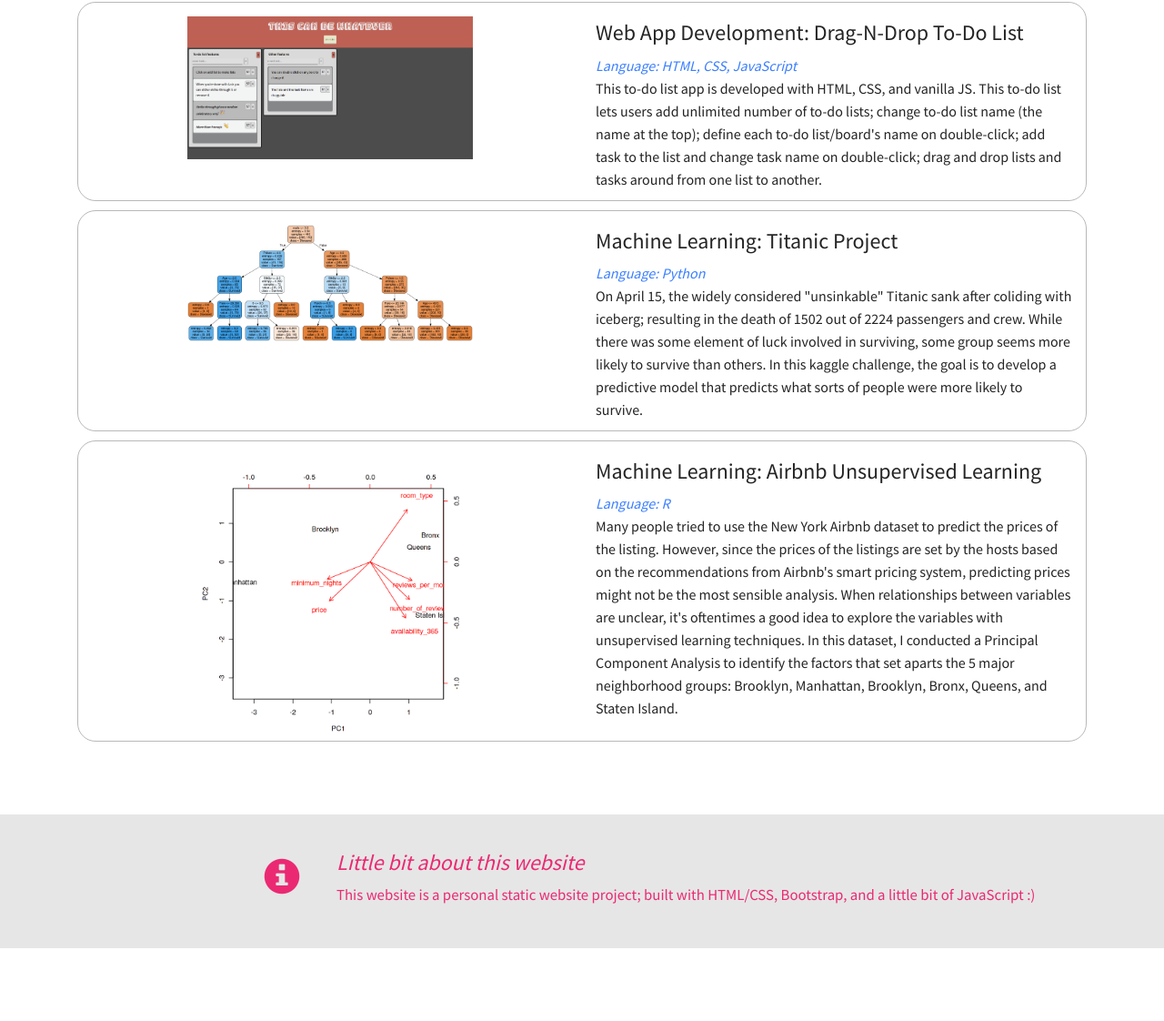
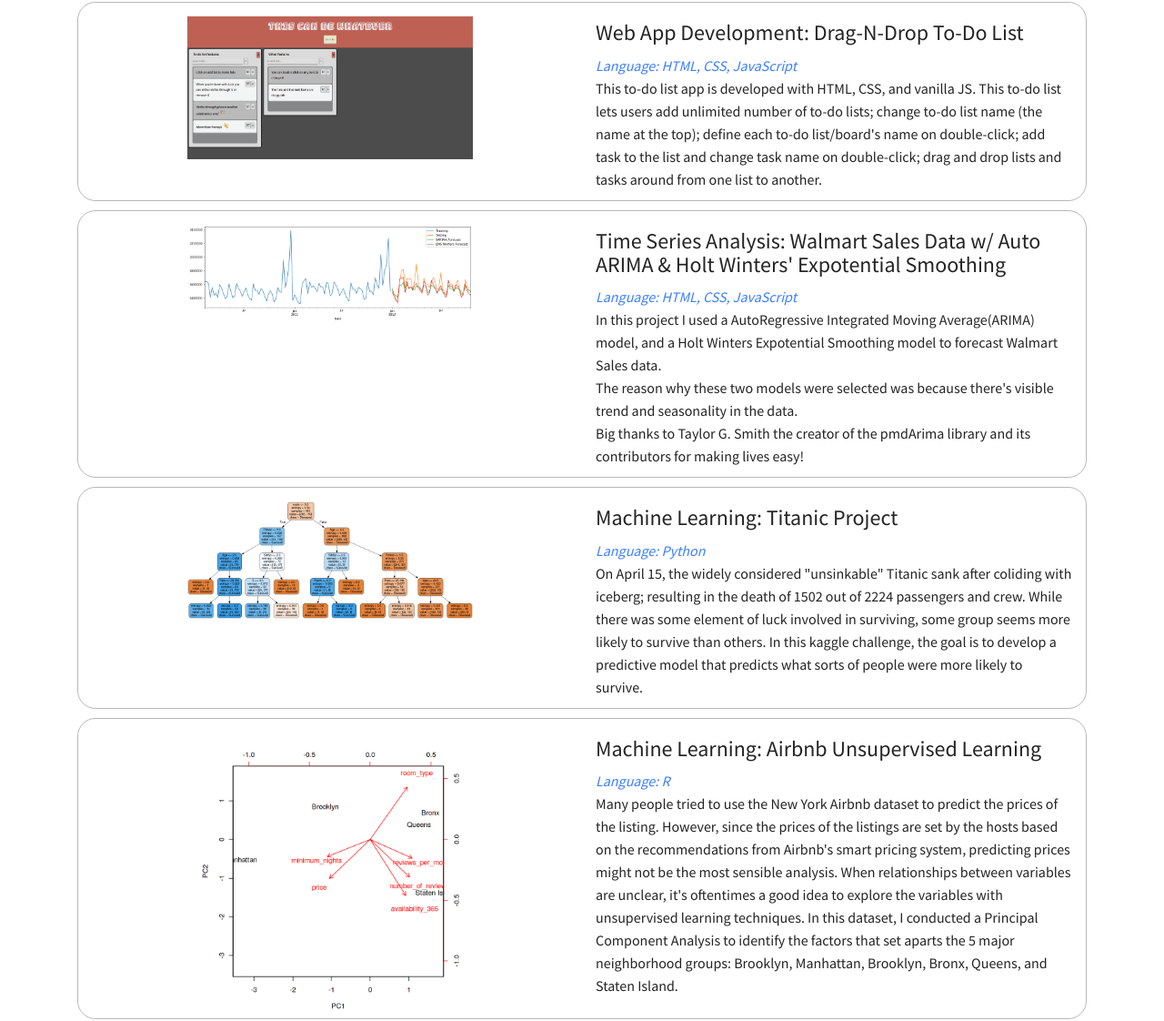
Before and after one commit to Coddielam/EddieWebPortfolio, a plain HTML site: page index.html in a window 1280 px wide. Shown: the part 866-1988 px from the top of the page at 91% size. Before the commit the page ends 1908 px from the top, so only its background shows below. Drawn offline with nearby package versions, Linux system fonts and the light colour scheme.

Commit message:
time series project

```diff
--- a/index.html
+++ b/index.html
@@ -143,6 +143,27 @@
               </div>
             </div>
           </a>
+
+          <div class="row">
+            <!-- project -->
+            <a class="container col-lg-12 col-xs-12" id="projectContainerBox" target="_blank" href="https://github.com/Coddielam/MachineLearningProjects/blob/master/Time_Series_Walmart_Sales/Time%20Series%20Analysis%20w%20Walmart%20Sales%20EddieLam.ipynb">
+              <div class="row" id="projectBox">
+                <div id="imageSpace" class="col-lg-6 col-md-6 covidImg">
+                  <img src="images/TimeSeriesAnalysis.png" alt="Time Series Analysis">
+                </div>
+                <div class="col-lg-6 col-md-6 projectSummary">
+                  <h3>Time Series Analysis: Walmart Sales Data w/ Auto ARIMA & Holt Winters' Expotential Smoothing</h3>
+                  <i class="language-used">Language: HTML, CSS, JavaScript</i>
+                  <p>
+                    In this project I used a AutoRegressive Integrated Moving Average(ARIMA) model,
+                    and a Holt Winters Expotential Smoothing model to forecast Walmart Sales data.<br>
+                    The reason why these two models were selected was because there's visible trend and seasonality in the data.<br>
+                    Big thanks to Taylor G. Smith the creator of the pmdArima library and its contributors for making lives easy!<br>
+                  </p>
+                </div>
+              </div>
+            </a>
+
           <!-- project -->
           <a class="container col-lg-12 col-xs-12" id="projectContainerBox" target="_blank" href="https://github.com/Coddielam/MachineLearningProjects/blob/master/Titanic_Machine_Learning_Project_ChiuMing_Lam.ipynb">
             <div class="row" id="projectBox">
```
Also changed, not shown: images/TimeSeriesAnalysis.png (added).
